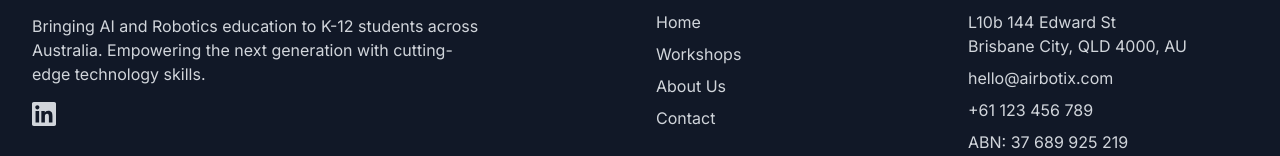
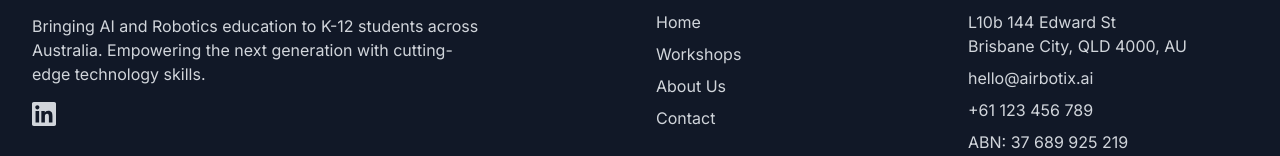
Before and after one commit to Airbotix-AI/airbotix, a React (Vite) app: page / in a window 1280 px wide. Shown: the part 2759-2915 px from the top of the page. Built offline with nearby package versions, Linux system fonts and the light colour scheme.

Commit message:
Update the email address

```diff
--- a/src/components/Footer.tsx
+++ b/src/components/Footer.tsx
@@ -70,7 +70,7 @@ const Footer = () => {
               </li>
               <li className="flex items-center space-x-2">
                 <a href="mailto:info@airbotix.com" className="hover:text-white transition-colors">
-                  hello@airbotix.com
+                  hello@airbotix.ai
                 </a>
               </li>
               <li className="flex items-center space-x-2">
```
